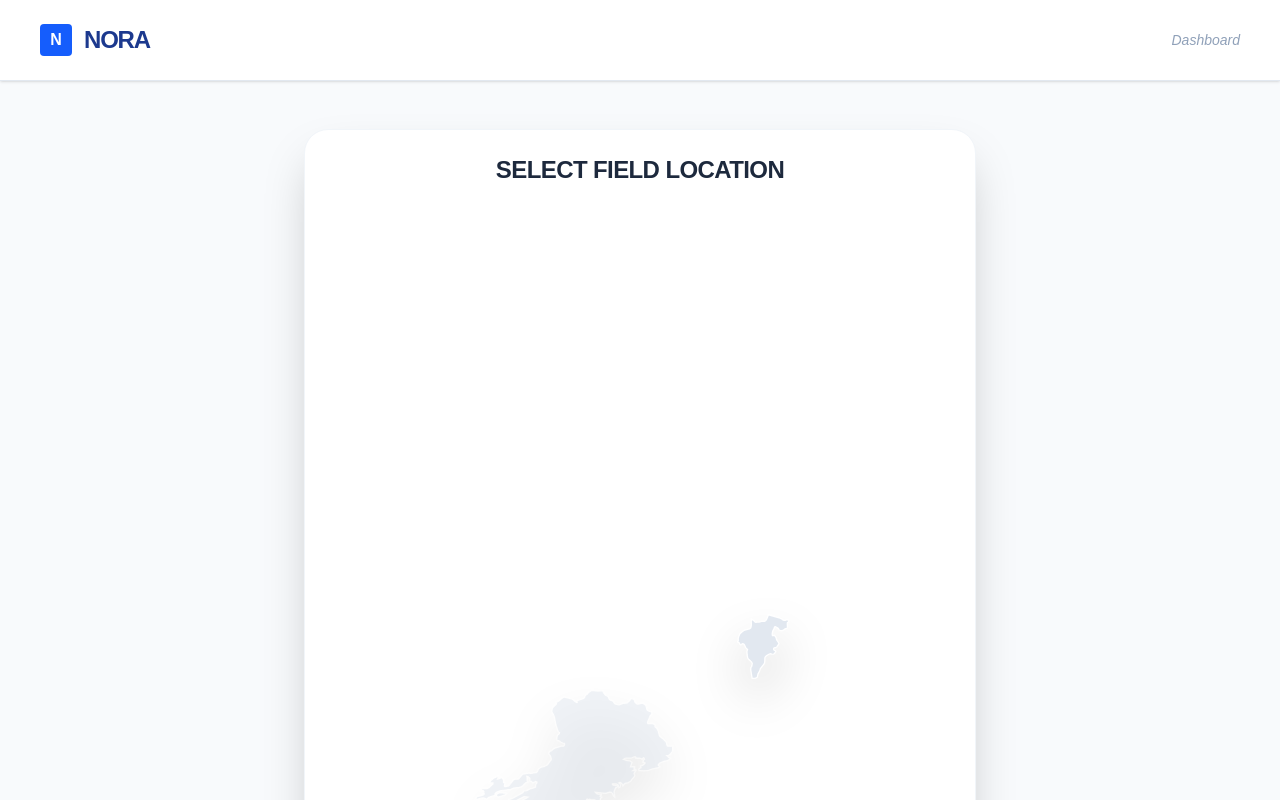
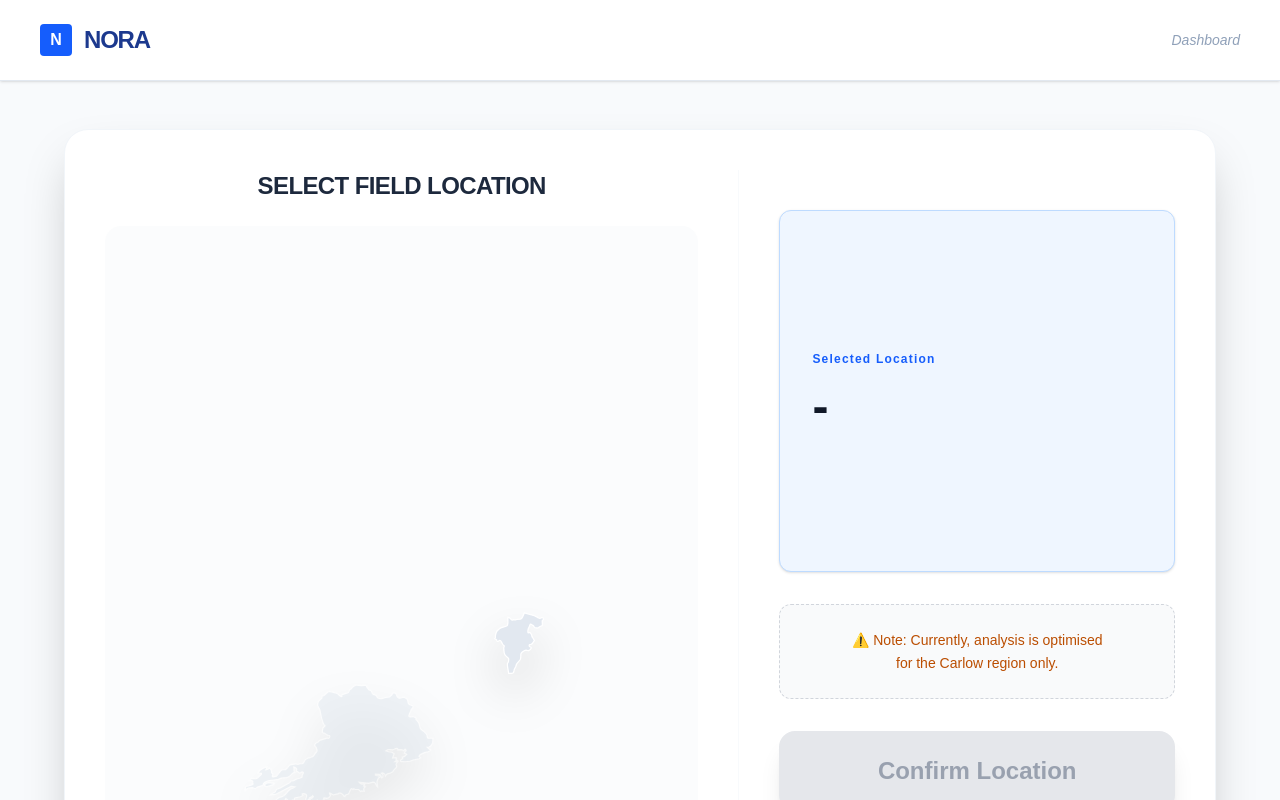
Before and after one commit to RYEONGRYEONG/NORA, a Next.js app in the folder frontend/: page / in a window 1280 px wide. Shown: the top 800 px of the page. Built offline with nearby package versions, Linux system fonts and the light colour scheme.

Commit message:
refine map layout

```diff
--- a/frontend/app/map.tsx
+++ b/frontend/app/map.tsx
@@ -25,12 +25,14 @@ const selectedCounty = counties.find(c => c.id === selectedId)
 
 return (
     // view box
-    <div className="flex flex-col items-center bg-white p-6 rounded-3xl shadow-2xl border border-slate-100 w-full max-w-2xl">
-        <div className="mb-6 text-center">
+    <div className="flex flex-col lg:flex-row gap-10 bg-white p-10 rounded-3xl shadow-2xl border border-slate-100 w-full max-w-6xl mx-auto items-stretch">
+
+        <div className="flex-[1.5] flex flex-col items-center border-r border-slate-50 pr-10">
+            <div className="mb-6 text-center w-full">
                 <h2 className="text-2xl font-black text-slate-800 uppercase tracking-tight">Select field location</h2>
             </div>
 
-        <div className="relative w-full flex justify-enter py-4">
+            <div className="relative w-full flex justify-enter py-4 bg-slate-50/50 rounded-2xl">
             <svg
                 viewBox="0 0 300 300"
                 className="w-full h-auto drop-shadow-2xl transition-all duration-500"
@@ -51,16 +53,17 @@ return (
                 </g>
             </svg>
         </div>
+    </div>
 
-        <div className = "w-full md:w-[40%] flex flex-col gap-6">
-            <div className="bg-blue-50 border border-blue-200 rounded-xl p-6 shadow-sm min-h-[120px]">
-                        <p className = "text-blue-600 font-semibold mb-2">Selected Location</p>
-                        <h3 className = "text-4xl font-black text-gray-900 flex items-center gap-3">
+    <div className = "flex-1 flex flex-col justify-between py-10 gap-8">
+        <div className="bg-blue-50 border border-blue-200 rounded-xl p-8 shadow-sm flex-1 flex flex-col justify-center">
+            <p className = "text-blue-600 font-bold mb-4 text-xs tracking-widest">Selected Location</p>
+            <h3 className = "text-5xl font-black text-gray-900 flex items-center gap-4">
                 {selectedId === 'CW' ? (
                     <>
-                                    <span className = "relative flex h-3 w-3">
-                                        <span className = "animate-ping absolute inline-flex h-full w-full bg-blue-400 opacity-75"></span>
-                                        <span className = "relative inline-flex rounded-full h-3 w-3 bg-blue-500"></span>
+                        <span className = "relative flex h-5 w-5">
+                            <span className = "animate-ping absolute inline-flex h-full w-full rounded-full bg-blue-400 opacity-75"></span>
+                            <span className = "relative inline-flex rounded-full h-5 w-5 bg-blue-500"></span>
                         </span>
                         Carlow
                     </>
@@ -69,16 +72,16 @@ return (
             </h3>
         </div>
 
-            <div className = "flex-grow p-6 border border-dashed border-gray-300 rounded-xl flex items-center justify-center text-center">
-                    <p className="text-xs text-amber-600 font-medium bg-amber-50 py-1 px-3 rounded-full border border-amber-100">
-                        ⚠️ Note: Currently, analysis is optimised for the Carlow region only.
+        <div className = "p-6 border border-dashed border-gray-300 rounded-xl bg-gray-50 flex items-center justify-center">
+            <p className="text-sm text-amber-700 font-semibord text-center leading-relaxed">
+                ⚠️ Note: Currently, analysis is optimised<br/> for the Carlow region only.
             </p>
         </div>
 
          <button
             onClick={() => selectedId === 'CW' && router.push('/analysis')}
             disabled={selectedId !== 'CW'}
-                className = {`w-full py-5 rounded-2xl text-xl font-bold transition-all shadow-lg
+            className = {`w-full py-6 rounded-2xl text-2xl font-bold transition-all shadow-xl
                     ${selectedId === 'CW'
                         ? 'bg-blue-600 hover:bg-blue-700 text-white active:scale-95'
                         : 'bg-gray-200 text-gray-400 cursor-not-allowed'}`}
```
Lines whose indentation alone changed are shown as unchanged.
